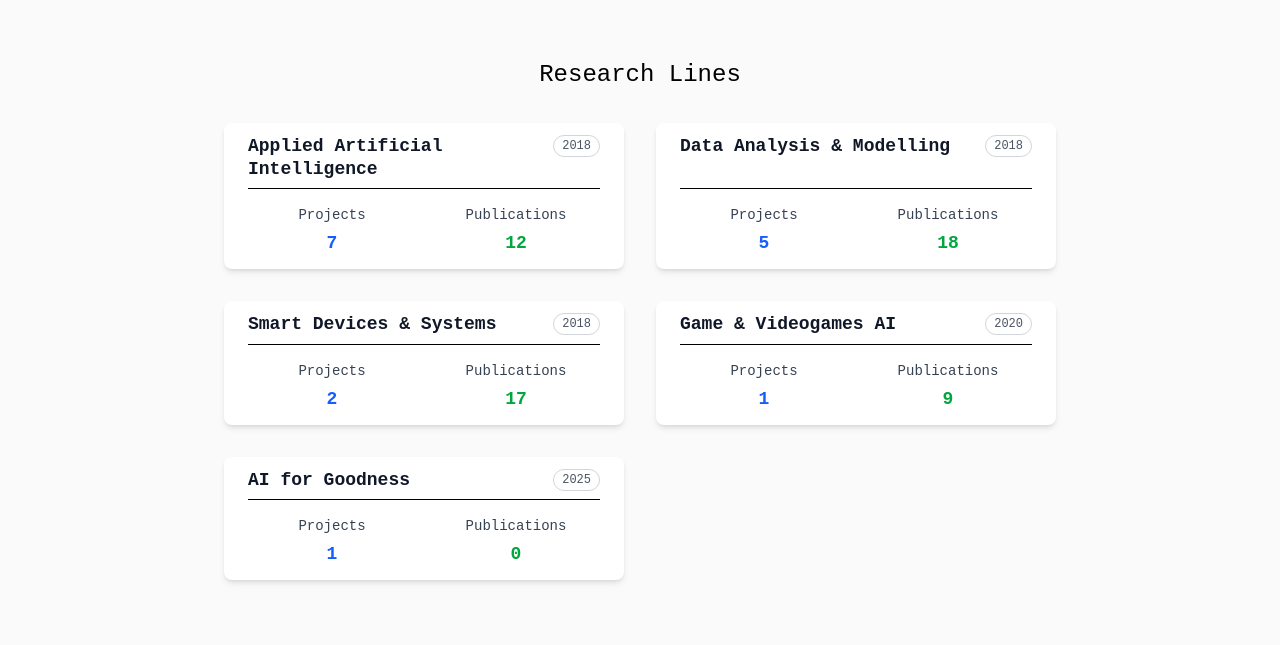
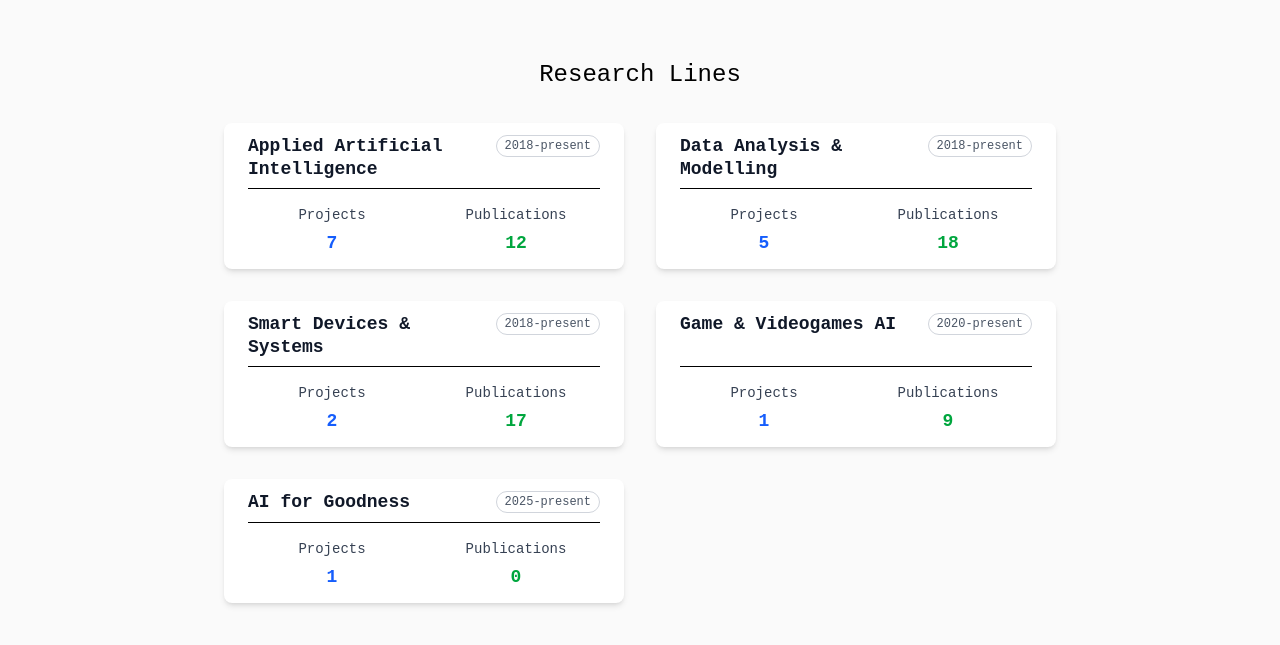
Before and after one commit to ia3research/ia3research.github.io, an Astro site: page /research in a window 1280 px wide. Shown: the part 53-698 px from the top of the page. Built offline with nearby package versions, Linux system fonts and the light colour scheme; Astro itself is replaced by a stand-in of ours.

Commit message:
fixed research lines and project timeline

```diff
--- a/src/components/Timeline.astro
+++ b/src/components/Timeline.astro
@@ -119,10 +119,6 @@ const getProjectStyle = (project: Project & { level: number }) => {
   };
 };
 
-// Calcular posición de la línea del año/mes actual
-const currentMonthPosition = getMonthPosition(currentYear, currentMonth);
-const currentPositionPercent = (currentMonthPosition / totalMonths) * 100;
-
 // Función para formatear fecha
 const formatDate = (year: number, month: number) => {
   const monthNames = [
@@ -204,7 +200,7 @@ const timeMarkers = getTimeMarkers();
               (project: any, index: any) => (
                 <a href={project.link} target='_blank' rel='noopener noreferrer'>
                   <div
-                    class='absolute z-10 h-7 border border-gray-600 rounded flex items-center justify-center px-2 cursor-pointer transition-all duration-200 min-w-[60px] shadow-sm hover:opacity-90 hover:shadow-md hover:z-[5] hover:-translate-y-0.5 bg-blue-200'
+                    class='absolute z-10 h-7 border border-gray-600 rounded flex items-center justify-center px-2 cursor-pointer transition-all duration-200 shadow-sm hover:opacity-90 hover:shadow-md hover:z-[5] hover:-translate-y-0.5 bg-blue-200'
                     style={{
                       ...getProjectStyle(project),
                     }}
--- a/src/lib/projects.ts
+++ b/src/lib/projects.ts
@@ -23,8 +23,8 @@ export const PROJECTS = [
   {
     startdate: "01-07-2025",
     enddate: "31-12-2025",
-    call: "",
-    shortname: "INNDIH-Symplia",
+    call: "INNDIH-Symplia",
+    shortname: "I-S",
     name: "Adagio",
     grant: 10872,
     link: "",
@@ -35,8 +35,8 @@ export const PROJECTS = [
   {
     startdate: "01-07-2025",
     enddate: "31-12-2025",
-    call: "",
-    shortname: "INNDIH-Improven",
+    call: "INNDIH-Improven",
+    shortname: "I-I",
     name: "Asistente conversacional para la gestión del conocimiento en consultoría mediante LLMs",
     grant: 10872,
     link: "",
@@ -47,8 +47,8 @@ export const PROJECTS = [
   {
     startdate: "01-01-2025",
     enddate: "30-06-2025",
-    call: "",
-    shortname: "INNDIH-Cebimat",
+    call: "INNDIH-Cebimat",
+    shortname: "I-C",
     name: "Desarrollo de herramienta digital para optimización de la calidad de las fotografías de muestras",
     grant: 10872,
     link: "",
--- a/src/lib/research.ts
+++ b/src/lib/research.ts
@@ -3,25 +3,30 @@ export const RESEARCH = [
     id: "aai",
     title: "Applied Artificial Intelligence",
     startYear: 2018,
+    endYear: "present",
   },
   {
     id: "dam",
     title: "Data Analysis & Modelling",
     startYear: 2018,
+    endYear: "present",
   },
   {
     id: "sds",
     title: "Smart Devices & Systems",
     startYear: 2018,
+    endYear: "present",
   },
   {
     id: "gvai",
     title: "Game & Videogames AI",
     startYear: 2020,
+    endYear: "present",
   },
   {
     id: "aig",
     title: "AI for Goodness",
     startYear: 2025,
+    endYear: "present",
   },
 ];
--- a/src/pages/research.astro
+++ b/src/pages/research.astro
@@ -33,7 +33,7 @@ const researchLines = RESEARCH.map((line) => {
                 {line.title}
               </div>
               <div class='shrink-0 border border-gray-300 rounded-full px-2 py-0.5 text-xs text-gray-600 select-none'>
-                {line.startYear}
+                {line.startYear}-{line.endYear}
               </div>
             </div>
 
```
